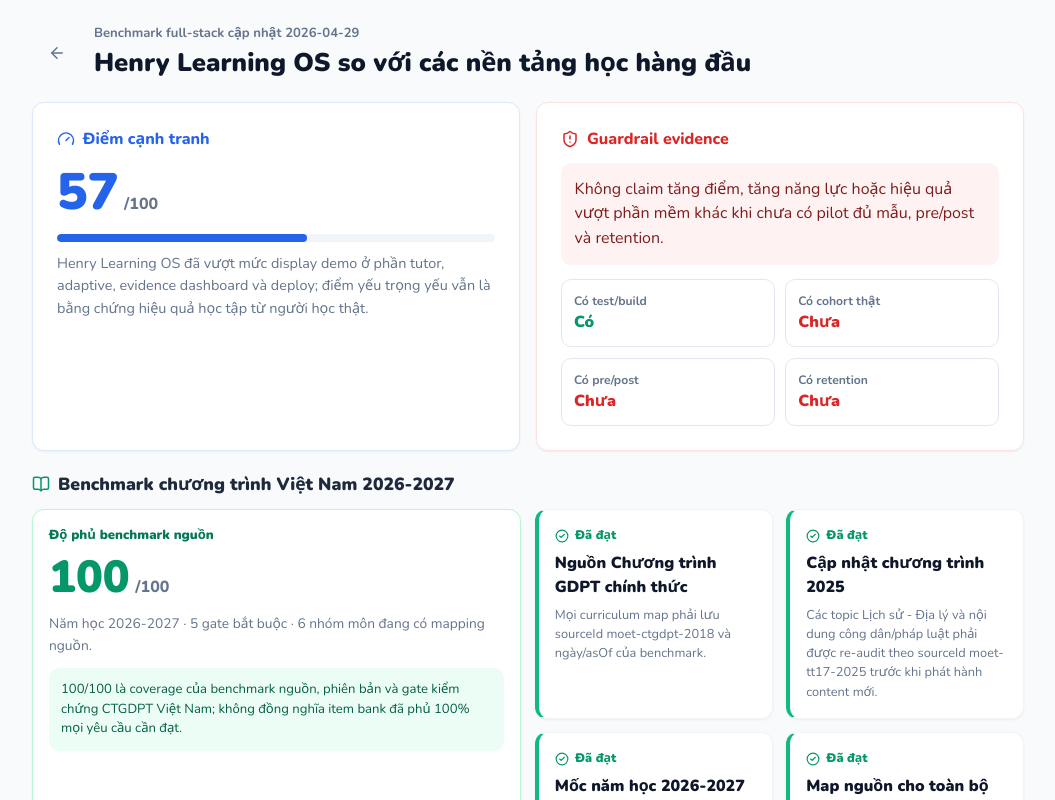
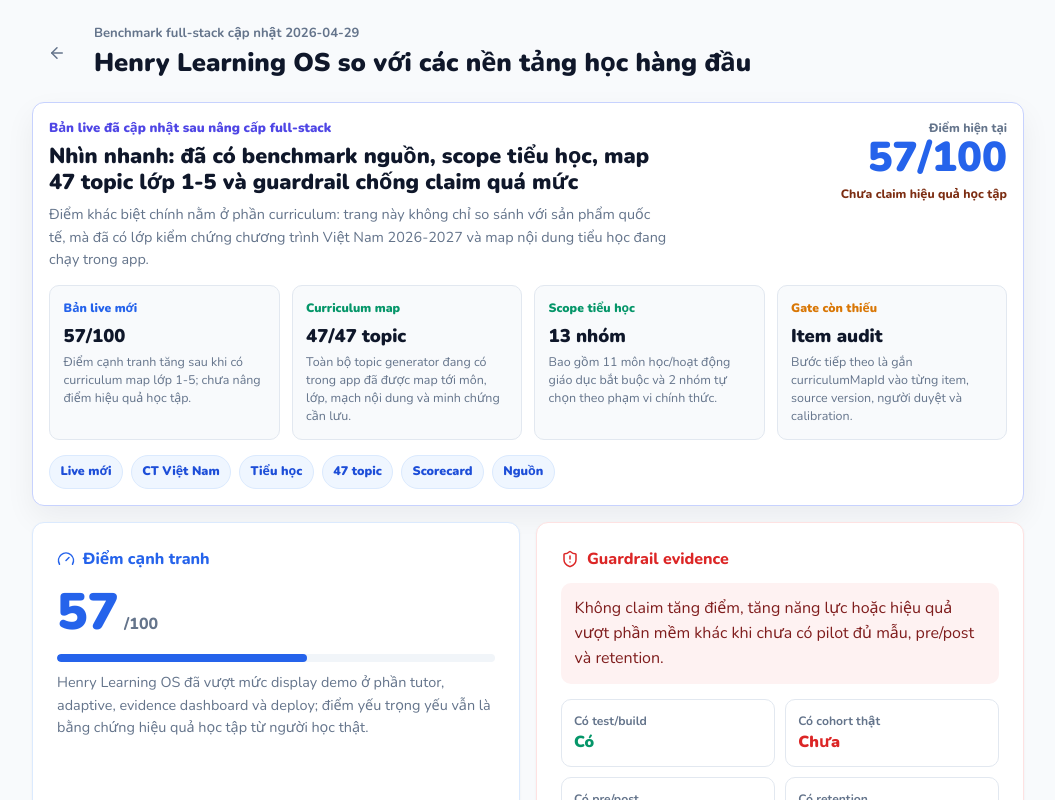
Before and after one commit to drthienlongfacs-hub/henry-learning-os, a Next.js app: page /parent/benchmark in a window 1280 px wide. Shown: the top 800 px of the page, without its empty margins (112-1167 px from the left). Built offline with nearby package versions, Linux system fonts and the light colour scheme.

Commit message:
Surface live benchmark upgrades

```diff
--- a/src/app/parent/benchmark/page.tsx
+++ b/src/app/parent/benchmark/page.tsx
@@ -11,11 +11,13 @@
     TrendingUp,
 } from 'lucide-react';
 import {
+    BENCHMARK_PAGE_NAV,
     COMPETITIVE_PROFILES,
     FULLSTACK_BENCHMARK_DIMENSIONS,
     FULLSTACK_BENCHMARK_ROADMAP,
     FULLSTACK_BENCHMARK_SOURCES,
     HENRY_FULLSTACK_BENCHMARK,
+    LIVE_UPGRADE_SIGNALS,
     PRIMARY_CURRICULUM_EXPLANATION_EXAMPLES,
     PRIMARY_SCHOOL_CURRICULUM_SCOPE,
     VIETNAM_CURRICULUM_BENCHMARK,
@@ -56,6 +58,13 @@
     return '#64748b';
 }
 
+function signalToneColor(tone: string) {
+    if (tone === 'good') return '#059669';
+    if (tone === 'warn') return '#d97706';
+    if (tone === 'risk') return '#dc2626';
+    return '#2563eb';
+}
+
 const PRIMARY_GRADES = [1, 2, 3, 4, 5] as const;
 
 export default function ParentBenchmarkPage() {
@@ -77,6 +86,71 @@
                         </h1>
                     </div>
                 </div>
+
+                <section id="live-upgrade" style={{ marginBottom: '1rem' }}>
+                    <div
+                        style={{
+                            background: '#ffffff',
+                            border: '1px solid #c7d2fe',
+                            borderRadius: '12px',
+                            padding: '1rem',
+                            boxShadow: '0 12px 30px rgba(15, 23, 42, 0.06)',
+                        }}
+                    >
+                        <div style={{ display: 'flex', justifyContent: 'space-between', gap: '1rem', alignItems: 'flex-start', flexWrap: 'wrap', marginBottom: '0.9rem' }}>
+                            <div style={{ maxWidth: '620px' }}>
+                                <div style={{ color: '#4f46e5', fontWeight: 900, fontSize: '0.82rem', marginBottom: '0.35rem' }}>
+                                    Bản live đã cập nhật sau nâng cấp full-stack
+                                </div>
+                                <h2 style={{ fontSize: '1.35rem', lineHeight: 1.2, fontWeight: 900, color: '#0f172a', marginBottom: '0.45rem' }}>
+                                    Nhìn nhanh: đã có benchmark nguồn, scope tiểu học, map 47 topic lớp 1-5 và guardrail chống claim quá mức
+                                </h2>
+                                <p style={{ color: 'var(--color-text-secondary)', fontSize: '0.9rem', lineHeight: 1.55 }}>
+                                    Điểm khác biệt chính nằm ở phần curriculum: trang này không chỉ so sánh với sản phẩm quốc tế, mà đã có lớp kiểm chứng chương trình Việt Nam 2026-2027 và map nội dung tiểu học đang chạy trong app.
+                                </p>
+                            </div>
+                            <div style={{ minWidth: '170px', textAlign: 'right' }}>
+                                <div style={{ color: 'var(--color-text-secondary)', fontSize: '0.76rem', fontWeight: 800 }}>Điểm hiện tại</div>
+                                <div style={{ color: '#2563eb', fontSize: '2.6rem', lineHeight: 1, fontWeight: 900 }}>{HENRY_FULLSTACK_BENCHMARK.overallScore100}/100</div>
+                                <div style={{ color: '#7c2d12', fontSize: '0.76rem', fontWeight: 800, marginTop: '0.35rem' }}>Chưa claim hiệu quả học tập</div>
+                            </div>
+                        </div>
+
+                        <div style={{ display: 'grid', gridTemplateColumns: 'repeat(auto-fit, minmax(190px, 1fr))', gap: '0.75rem', marginBottom: '0.9rem' }}>
+                            {LIVE_UPGRADE_SIGNALS.map((signal) => (
+                                <article key={signal.label} style={{ border: '1px solid #e2e8f0', borderRadius: '10px', padding: '0.85rem', background: '#f8fafc' }}>
+                                    <div style={{ color: signalToneColor(signal.tone), fontWeight: 900, fontSize: '0.76rem', marginBottom: '0.25rem' }}>{signal.label}</div>
+                                    <div style={{ color: '#0f172a', fontWeight: 900, fontSize: '1.15rem', marginBottom: '0.25rem' }}>{signal.value}</div>
+                                    <div style={{ color: 'var(--color-text-secondary)', fontSize: '0.78rem', lineHeight: 1.45 }}>{signal.detail}</div>
+                                </article>
+                            ))}
+                        </div>
+
+                        <nav aria-label="Đi nhanh trong trang benchmark" style={{ display: 'flex', gap: '0.5rem', flexWrap: 'wrap' }}>
+                            {BENCHMARK_PAGE_NAV.map((item) => (
+                                <a
+                                    key={item.href}
+                                    href={item.href}
+                                    style={{
+                                        display: 'inline-flex',
+                                        alignItems: 'center',
+                                        minHeight: '34px',
+                                        padding: '0.4rem 0.65rem',
+                                        borderRadius: '999px',
+                                        border: '1px solid #dbeafe',
+                                        color: '#1d4ed8',
+                                        background: '#eff6ff',
+                                        fontSize: '0.78rem',
+                                        fontWeight: 900,
+                                        textDecoration: 'none',
+                                    }}
+                                >
+                                    {item.label}
+                                </a>
+                            ))}
+                        </nav>
+                    </div>
+                </section>
 
                 <section
                     style={{
@@ -133,7 +207,7 @@
                     </div>
                 </section>
 
-                <section style={{ marginBottom: '1.5rem' }}>
+                <section id="vietnam-curriculum" style={{ marginBottom: '1.5rem', scrollMarginTop: '1rem' }}>
                     <h2 style={{ display: 'flex', alignItems: 'center', gap: '0.5rem', fontSize: '1.1rem', fontWeight: 900, marginBottom: '0.75rem' }}>
                         <BookOpen size={18} color="#059669" /> Benchmark chương trình Việt Nam 2026-2027
                     </h2>
@@ -196,7 +270,7 @@
                     </div>
                 </section>
 
-                <section style={{ marginBottom: '1.5rem' }}>
+                <section id="primary-scope" style={{ marginBottom: '1.5rem', scrollMarginTop: '1rem' }}>
                     <h2 style={{ display: 'flex', alignItems: 'center', gap: '0.5rem', fontSize: '1.1rem', fontWeight: 900, marginBottom: '0.75rem' }}>
                         <BookOpen size={18} color="#2563eb" /> Bậc tiểu học: kiểm soát kỹ lưỡng 100%
                     </h2>
@@ -274,7 +348,7 @@
                     </div>
                 </section>
 
-                <section style={{ marginBottom: '1.5rem' }}>
+                <section id="topic-map" style={{ marginBottom: '1.5rem', scrollMarginTop: '1rem' }}>
                     <h2 style={{ display: 'flex', alignItems: 'center', gap: '0.5rem', fontSize: '1.1rem', fontWeight: 900, marginBottom: '0.75rem' }}>
                         <Target size={18} color="#7c3aed" /> Curriculum map lớp 1-5
                     </h2>
@@ -330,7 +404,7 @@
                     </div>
                 </section>
 
-                <section style={{ marginBottom: '1.5rem' }}>
+                <section id="scorecard" style={{ marginBottom: '1.5rem', scrollMarginTop: '1rem' }}>
                     <h2 style={{ display: 'flex', alignItems: 'center', gap: '0.5rem', fontSize: '1.1rem', fontWeight: 900, marginBottom: '0.75rem' }}>
                         <BarChart3 size={18} color="#2563eb" /> Scorecard có trọng số
                     </h2>
@@ -416,7 +490,7 @@
                     </div>
                 </section>
 
-                <section style={{ marginBottom: '1rem' }}>
+                <section id="sources" style={{ marginBottom: '1rem', scrollMarginTop: '1rem' }}>
                     <h2 style={{ display: 'flex', alignItems: 'center', gap: '0.5rem', fontSize: '1.1rem', fontWeight: 900, marginBottom: '0.75rem' }}>
                         <ExternalLink size={18} color="#64748b" /> Nguồn benchmark
                     </h2>
--- a/src/data/fullstack-competitive-benchmark.ts
+++ b/src/data/fullstack-competitive-benchmark.ts
@@ -48,6 +48,13 @@
     measurableGate: string;
 }
 
+export interface LiveUpgradeSignal {
+    label: string;
+    value: string;
+    detail: string;
+    tone: 'good' | 'info' | 'warn' | 'risk';
+}
+
 export interface VietnamCurriculumBenchmarkCheck {
     key: string;
     label: string;
@@ -93,6 +100,42 @@
 }
 
 export const FULLSTACK_BENCHMARK_AS_OF = '2026-04-29';
+
+export const LIVE_UPGRADE_SIGNALS: LiveUpgradeSignal[] = [
+    {
+        label: 'Bản live mới',
+        value: '57/100',
+        detail: 'Điểm cạnh tranh tăng sau khi có curriculum map lớp 1-5; chưa nâng điểm hiệu quả học tập.',
+        tone: 'info',
+    },
+    {
+        label: 'Curriculum map',
+        value: '47/47 topic',
+        detail: 'Toàn bộ topic generator đang có trong app đã được map tới môn, lớp, mạch nội dung và minh chứng cần lưu.',
+        tone: 'good',
+    },
+    {
+        label: 'Scope tiểu học',
+        value: '13 nhóm',
+        detail: 'Bao gồm 11 môn học/hoạt động giáo dục bắt buộc và 2 nhóm tự chọn theo phạm vi chính thức.',
+        tone: 'good',
+    },
+    {
+        label: 'Gate còn thiếu',
+        value: 'Item audit',
+        detail: 'Bước tiếp theo là gắn curriculumMapId vào từng item, source version, người duyệt và calibration.',
+        tone: 'warn',
+    },
+];
+
+export const BENCHMARK_PAGE_NAV = [
+    { href: '#live-upgrade', label: 'Live mới' },
+    { href: '#vietnam-curriculum', label: 'CT Việt Nam' },
+    { href: '#primary-scope', label: 'Tiểu học' },
+    { href: '#topic-map', label: '47 topic' },
+    { href: '#scorecard', label: 'Scorecard' },
+    { href: '#sources', label: 'Nguồn' },
+];
 
 export const FULLSTACK_BENCHMARK_SOURCES: BenchmarkSource[] = [
     {
```
Also changed, not shown: 2 other files (tests, documents, lock files or other folders).
